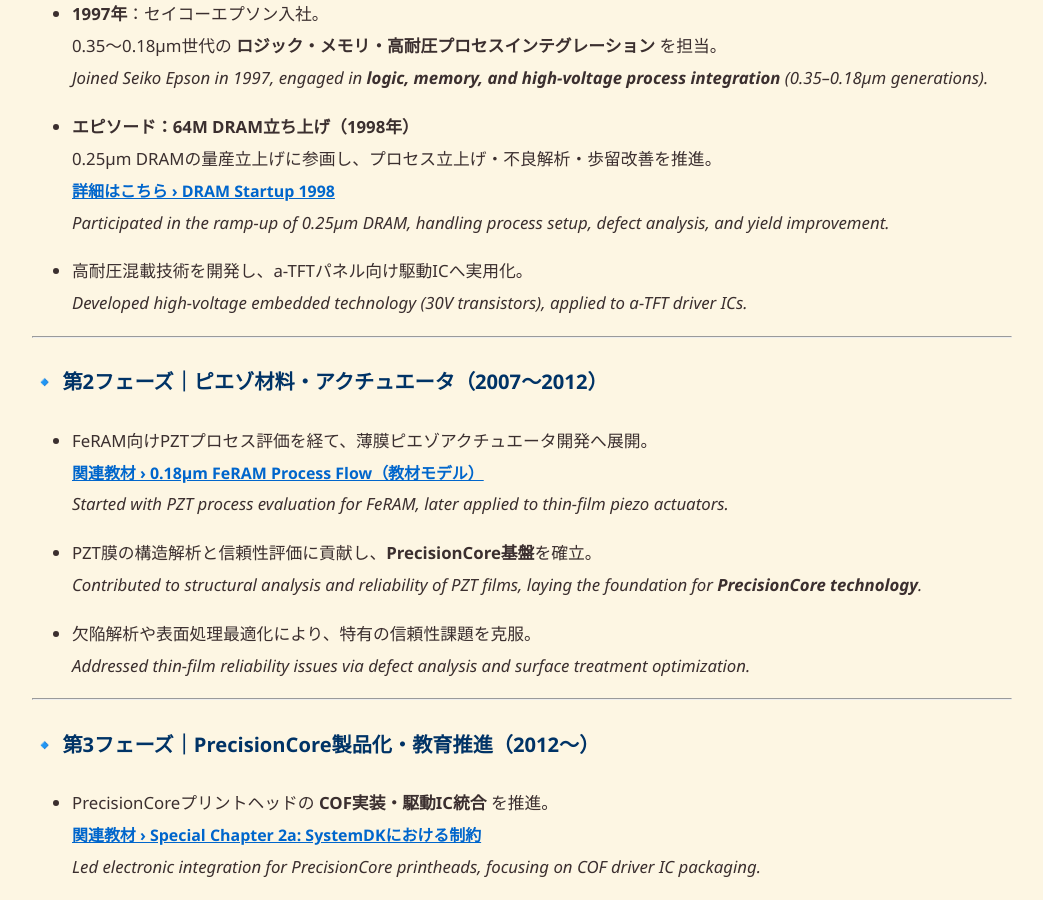
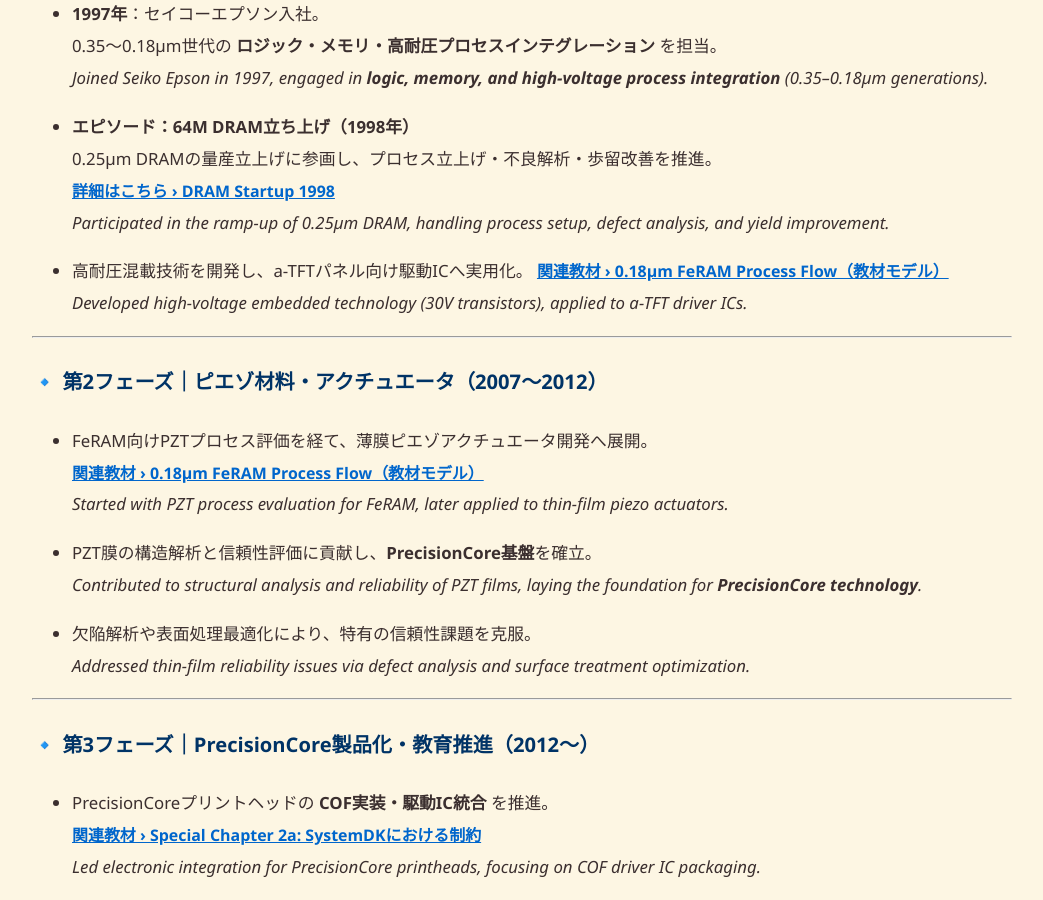
Before and after one commit to Samizo-AITL/Samizo-AITL.github.io, a Jekyll site: the page built from about/career-summary/index.md, in a window 1280 px wide and 900 px high, scrolled down 1048 px. Shown: the whole window, without its empty margins (118-1161 px from the left). Built offline with Jekyll 4.4.1, drawn with Linux system fonts in a browser that asks for light colours.

Commit message:
Update index.md

```diff
--- a/about/career-summary/index.md
+++ b/about/career-summary/index.md
@@ -43,6 +43,7 @@
   *Participated in the ramp-up of 0.25μm DRAM, handling process setup, defect analysis, and yield improvement.*
 
 - 高耐圧混載技術を開発し、a-TFTパネル向け駆動ICへ実用化。
+   [関連教材 › 0.18μm FeRAM Process Flow（教材モデル）](https://samizo-aitl.github.io/Edusemi-v4x/d_chapter1_memory_technologies/doc_FeRAM/0.18um_FeRAM_ProcessFlow)
   *Developed high-voltage embedded technology (30V transistors), applied to a-TFT driver ICs.*
 
 ---
```
